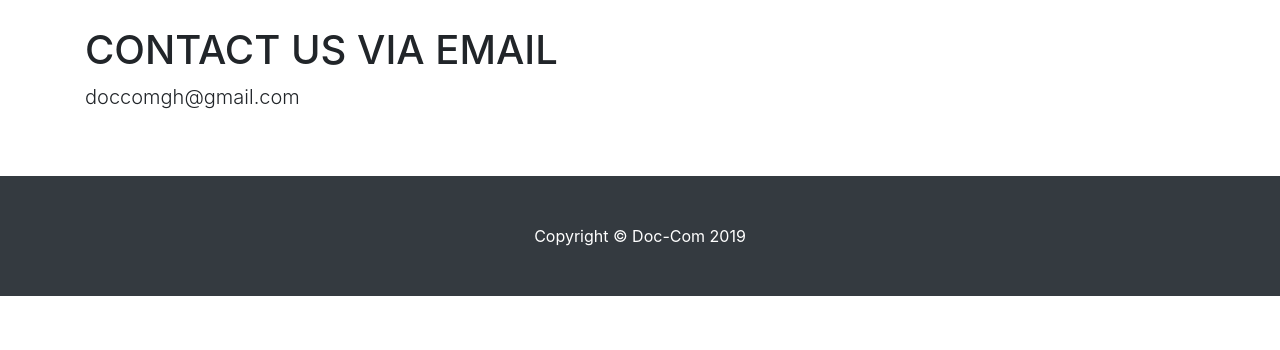
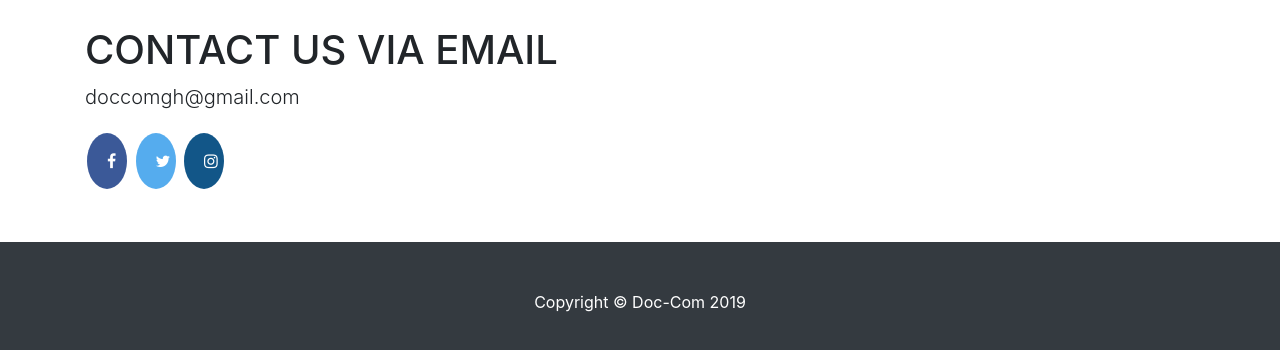
Before and after one commit to doccomgh/doccom.github.io, a website: page index.html in a window 1280 px wide. Shown: the part 1750-2100 px from the top of the page. Before the commit the page ends 2046 px from the top, so only its background shows below. Drawn offline with Linux system fonts and the light colour scheme.

Commit message:
Update index.html

```diff
--- a/index.html
+++ b/index.html
@@ -86,7 +86,9 @@
       <p></p>
      <meta name="viewport" content="width=device-width, initial-scale=1">
 <link rel="stylesheet" href="https://cdnjs.cloudflare.com/ajax/libs/font-awesome/4.7.0/css/font-awesome.min.css">
-
+    <a href="#" class="fa fa-facebook"></a>
+    <a href="#" class="fa fa-twitter"></a>
+    <a href="#" class="fa fa-instagram"></a>
     </div>
   </section>
 
```
